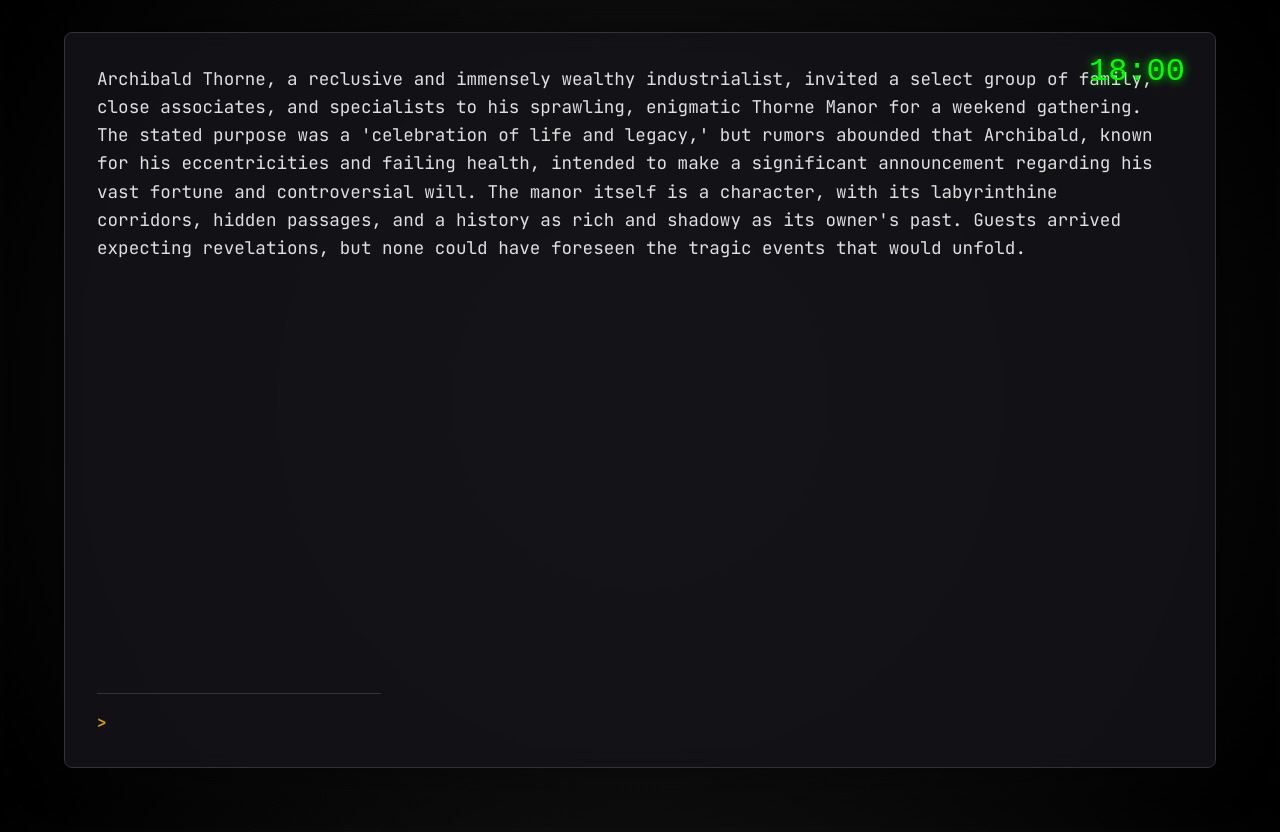
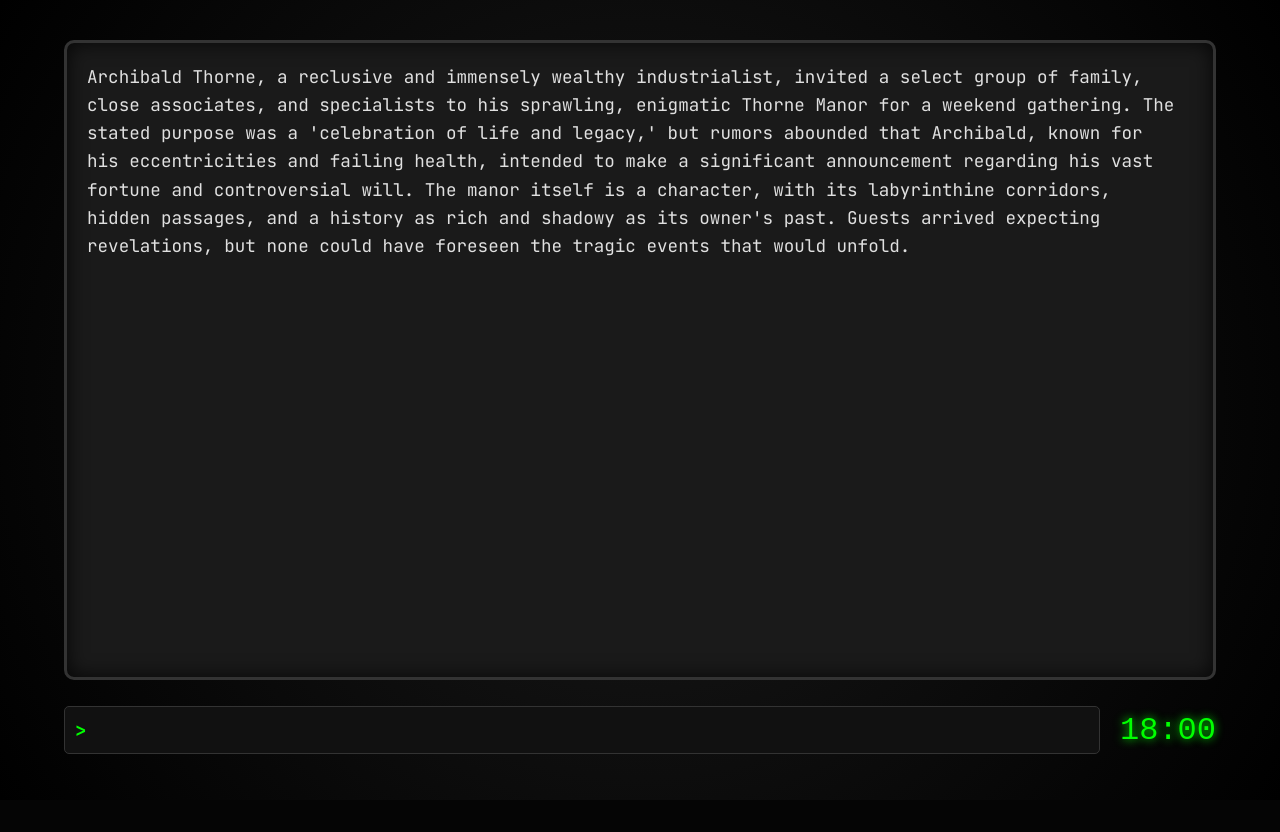
Before and after one commit to Syntax753/tbd, a React (Vite) app: page / in a window 1280 px wide. After the commit the page ends 800 px from the top, so only its background shows below. Built offline with nearby package versions, Linux system fonts and the light colour scheme; no server answers.

Commit message:
CRT monitor upgrade - VGA! Wow

```diff
--- a/src/App.css
+++ b/src/App.css
@@ -1,8 +1,12 @@
 #root {
-  max-width: 1280px;
-  margin: 0 auto;
-  padding: 2rem;
+  max-width: 100%;
+  margin: 0;
+  padding: 0;
   text-align: center;
+  display: flex;
+  justify-content: center;
+  align-items: center;
+  min-height: 100vh;
 }
 
 .logo {
@@ -11,9 +15,11 @@
   will-change: filter;
   transition: filter 300ms;
 }
+
 .logo:hover {
   filter: drop-shadow(0 0 2em #646cffaa);
 }
+
 .logo.react:hover {
   filter: drop-shadow(0 0 2em #61dafbaa);
 }
@@ -22,6 +28,7 @@
   from {
     transform: rotate(0deg);
   }
+
   to {
     transform: rotate(360deg);
   }
@@ -41,13 +48,96 @@
   color: #888;
 }
 
+/* Main Game Layout */
+/* Main Game Layout */
+/* Main Game Layout */
+.game-container {
+  display: flex;
+  flex-direction: column;
+  height: 90vh;
+  /* 90% of window height */
+  width: 90vw;
+  /* 90% of window width */
+  max-width: none;
+  /* Remove constraint */
+  margin: 0 auto;
+  /* Horizontal center. Vertical centering depends on parent, but 90vh leaves little room. */
+  /* To center vertically in the viewport if #root allows: */
+  /* Check if #root padding interferes. usually 2rem ~ 32px. */
+  gap: 20px;
+  box-sizing: border-box;
+}
+
+/* CRT Monitor Area (Top) */
+.crt-monitor {
+  flex: 1;
+  /* Takes available space */
+  display: flex;
+  flex-direction: column;
+  background-color: #1a1a1a;
+  border: 3px solid #333;
+  /* CRT Bezel */
+  border-radius: 10px;
+  /* Slight curve */
+  padding: 20px;
+  overflow: hidden;
+  position: relative;
+  box-sizing: border-box;
+  box-shadow: inset 0 0 20px rgba(0, 0, 0, 0.8);
+  /* Screen depth */
+}
+
+/* Terminal Area (Inside Monitor) */
+.terminal-output {
+  height: 100%;
+  overflow-y: auto;
+  padding-right: 10px;
+  /* Space for scrollbar */
+}
+
+/* Control Bar (Bottom) */
+.control-bar {
+  display: flex;
+  flex-direction: row;
+  align-items: center;
+  gap: 20px;
+  height: 60px;
+  width: 100%;
+}
+
+.terminal-input-form {
+  flex: 1;
+  /* Takes remaining space */
+  display: flex;
+  align-items: center;
+  background-color: #111;
+  border: 1px solid #333;
+  padding: 10px;
+  border-radius: 5px;
+}
+
+.terminal-input {
+  flex: 1;
+  background: transparent;
+  border: none;
+  color: #eee;
+  font-family: 'Courier New', Courier, monospace;
+  font-size: 1.2rem;
+  outline: none;
+  margin-left: 10px;
+}
+
+.prompt {
+  color: #0f0;
+  font-weight: bold;
+  font-size: 1.2rem;
+}
+
 .clock {
-    position: absolute;
-    top: 20px;
-    right: 30px;
-    font-size: 2rem;
-    color: #0f0;
-    text-shadow: 0 0 10px #0f0;
-    font-family: 'Courier New', Courier, monospace;
-    z-index: 100;
+  font-size: 2rem;
+  color: #0f0;
+  text-shadow: 0 0 10px #0f0;
+  font-family: 'Courier New', Courier, monospace;
+  /* No borders/margins needed in flex row */
+  white-space: nowrap;
 }
--- a/src/components/Terminal.tsx
+++ b/src/components/Terminal.tsx
@@ -35,8 +35,9 @@ export const Terminal: React.FC<TerminalProps> = ({ history, time, onCommand })
     };
 
     return (
-        <div className="terminal-container">
-            {time && <div className="clock">{time}</div>}
+        <div className="game-container">
+            {/* CRT Monitor Area for Output Only */}
+            <div className="crt-monitor">
                 <div className="terminal-output">
                     {history.map((line, index) => (
                         <div key={index} className="terminal-line" style={{ whiteSpace: 'pre-wrap', marginBottom: '10px' }}>
@@ -45,6 +46,10 @@ export const Terminal: React.FC<TerminalProps> = ({ history, time, onCommand })
                     ))}
                     <div ref={endRef} />
                 </div>
+            </div>
+
+            {/* Control Bar: Input + Clock */}
+            <div className="control-bar">
                 <form onSubmit={handleSubmit} className="terminal-input-form">
                     <span className="prompt">{'>'}</span>
                     <input
@@ -56,6 +61,8 @@ export const Terminal: React.FC<TerminalProps> = ({ history, time, onCommand })
                         className="terminal-input"
                     />
                 </form>
+                {time && <div className="clock">{time}</div>}
+            </div>
         </div>
     );
 };
```
Lines whose indentation alone changed are shown as unchanged.
